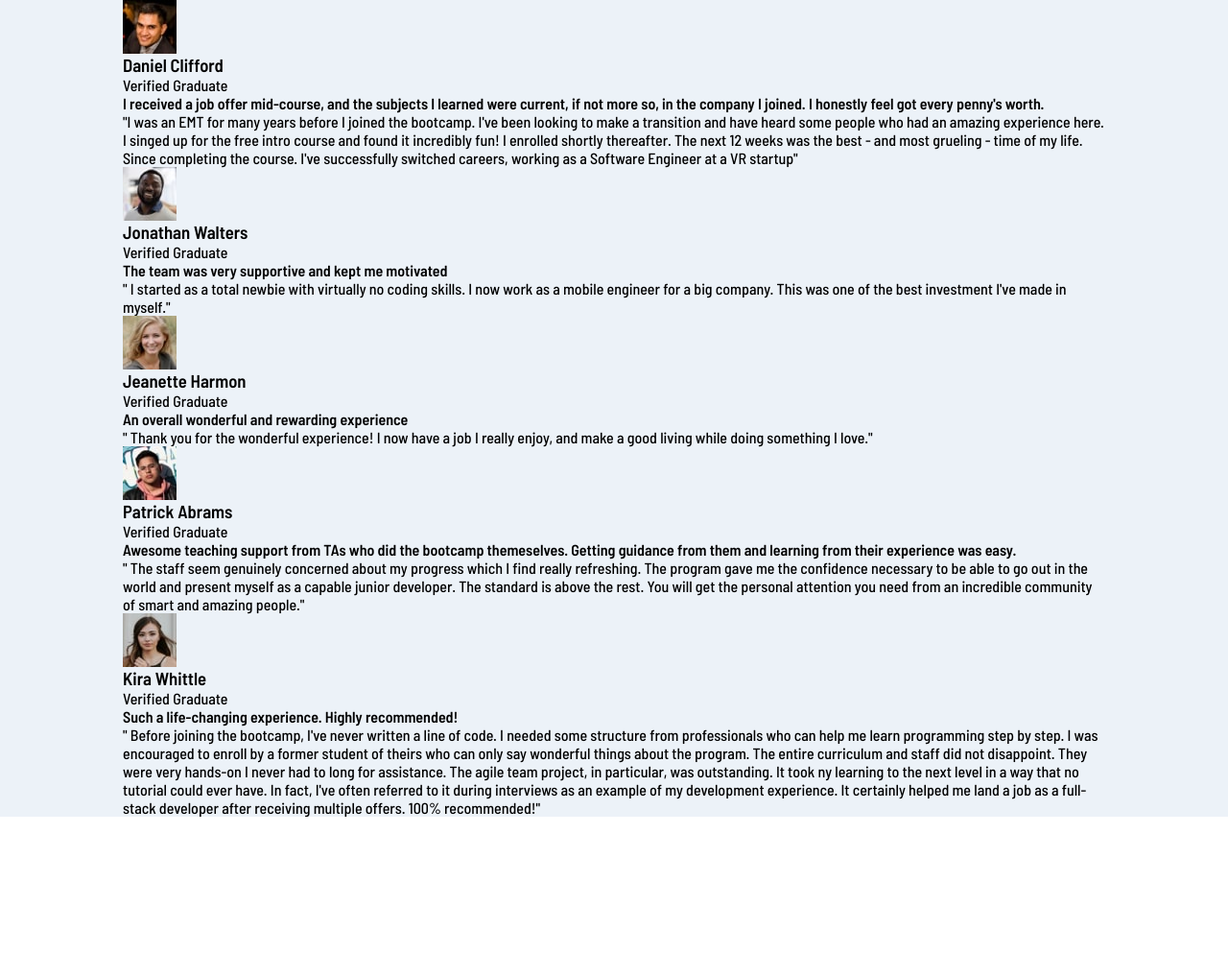
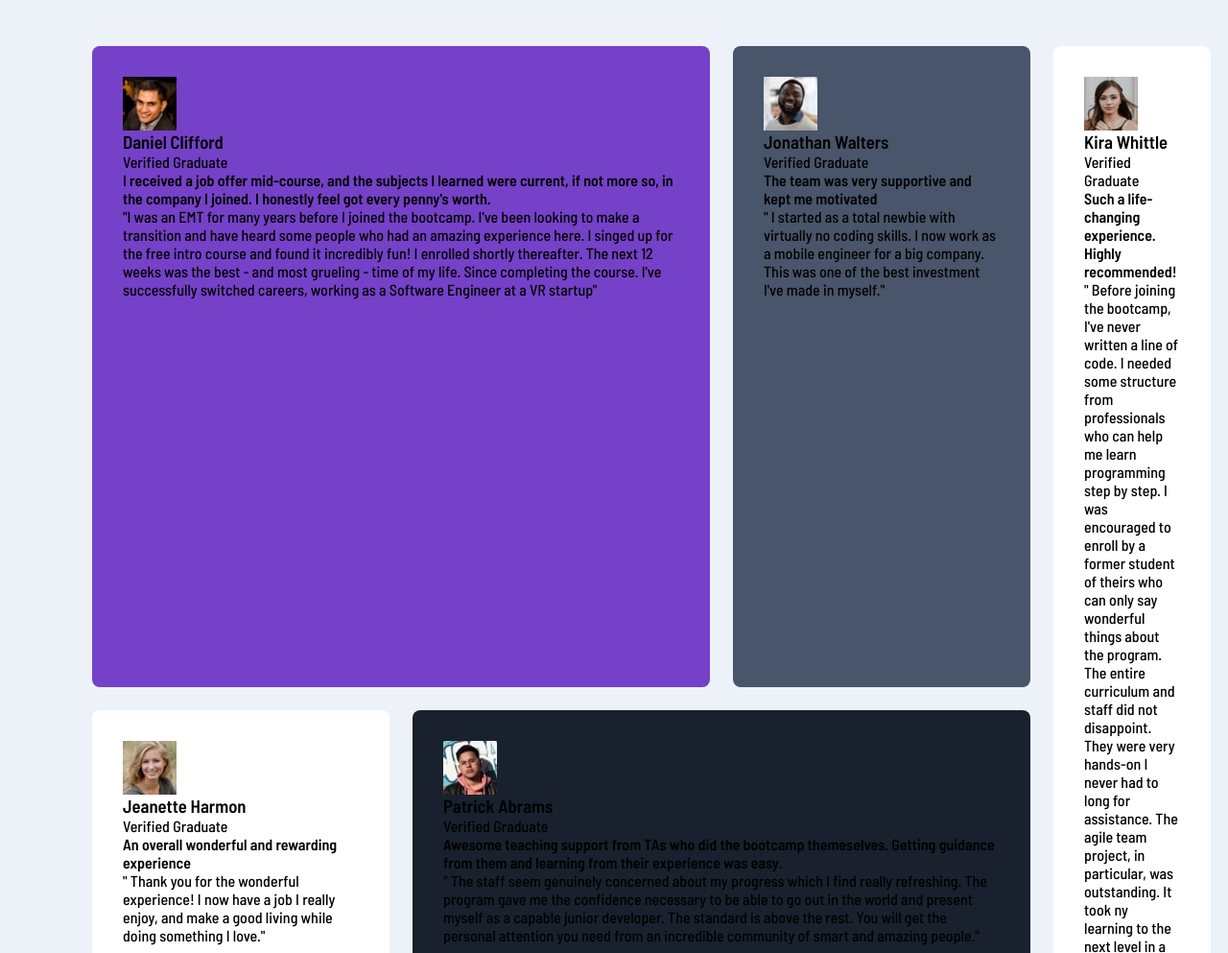
Before and after one commit to mahmud035/testimonials-grid-section-frontEndMentor, a plain HTML site: page index.html in a window 1280 px wide. Shown: the top 993 px of the page at 96% size. Before the commit the page ends 851 px from the top, so only its background shows below. Drawn offline with Linux system fonts and the light colour scheme.

Commit message:
create testimonials structure with css

```diff
--- a/css/style.css
+++ b/css/style.css
@@ -66,7 +66,7 @@ body {
 /* Common CSS Classes */
 .container {
   max-width: 1440px;
-  width: 80%;
+  width: 85%;
   margin-inline: auto;
 }
 
@@ -79,3 +79,44 @@ body {
   justify-content: center;
   align-items: center;
 }
+
+.card-container {
+  padding: 3rem 0;
+  display: grid;
+  grid-template-columns: repeat(auto-fit, minmax(310px, 1fr));
+  /* grid-template-rows: repeat(2, 1fr); */
+  grid-template-areas:
+    'card-1 card-1 card-2 card-5'
+    'card-3 card-4 card-4 card-5';
+  gap: 1.5rem;
+}
+
+.card {
+  border-radius: 8px;
+  padding: 2rem;
+}
+
+.card-1 {
+  grid-area: card-1;
+  background-color: var(--moderate-violet);
+}
+
+.card-2 {
+  grid-area: card-2;
+  background-color: var(--very-dark-grayish-blue);
+}
+
+.card-3 {
+  grid-area: card-3;
+  background-color: var(--white);
+}
+
+.card-4 {
+  grid-area: card-4;
+  background-color: var(--very-dark-blackish-blue);
+}
+
+.card-5 {
+  grid-area: card-5;
+  background-color: var(--white);
+}
```
